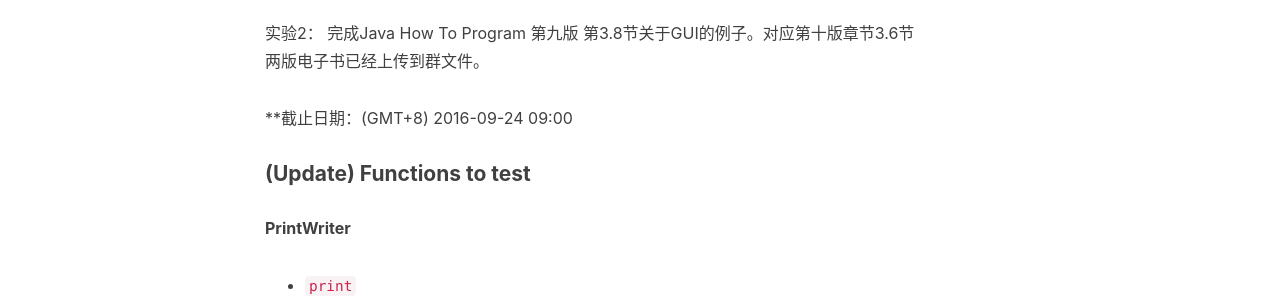
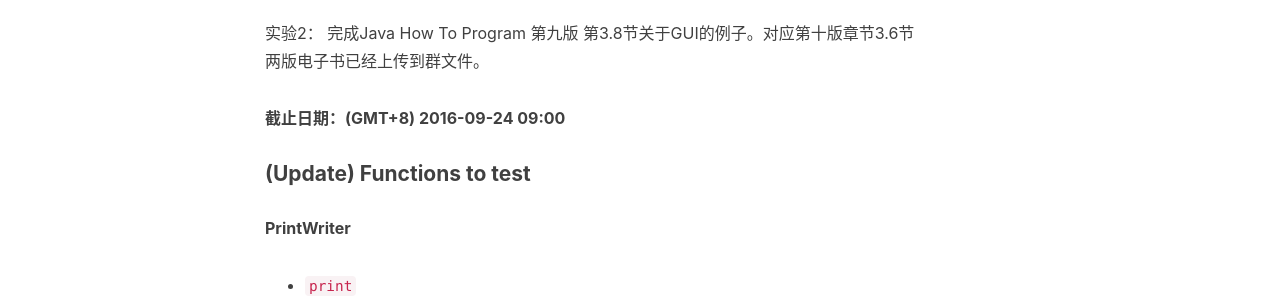
Before and after one commit to iss-java/iss-java.github.io, a Jekyll site: the page built from _posts/2016-09-20-Exercise-1.markdown, in a window 1280 px wide. Shown: the part 737-1037 px from the top of the page. Built offline with Jekyll 4.4.1, drawn with Linux system fonts in a browser that asks for light colours; nearby versions of some CDN libraries; comment, search, counter and statistics services are not loaded.

```diff
--- a/_posts/2016-09-20-Exercise-1.markdown
+++ b/_posts/2016-09-20-Exercise-1.markdown
@@ -20,7 +20,7 @@ catalog:    true
 完成Java How To Program 第九版 第3.8节关于GUI的例子。对应第十版章节3.6节<br>
 两版电子书已经上传到群文件。
 
-**截止日期：(GMT+8) 2016-09-24 09:00
+**截止日期：(GMT+8) 2016-09-24 09:00**
 
 #### (Update) Functions to test
 
```
